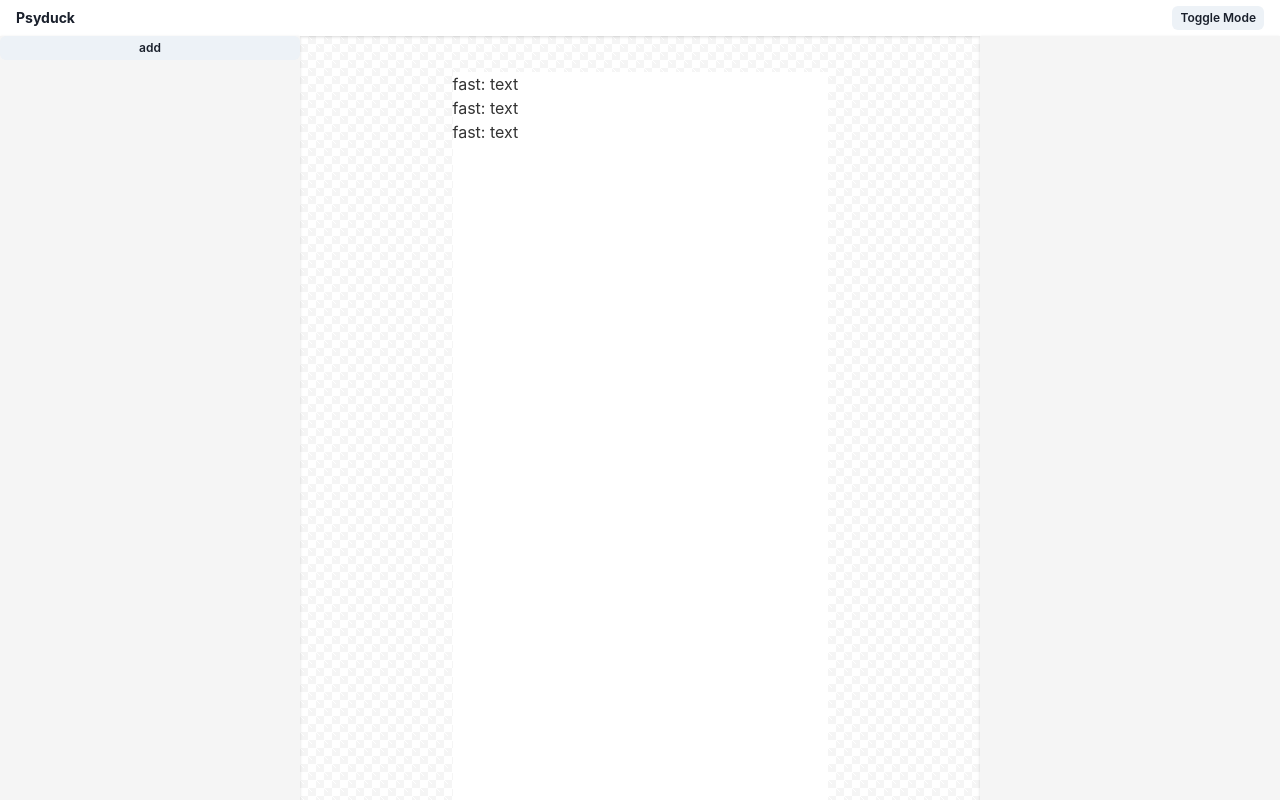
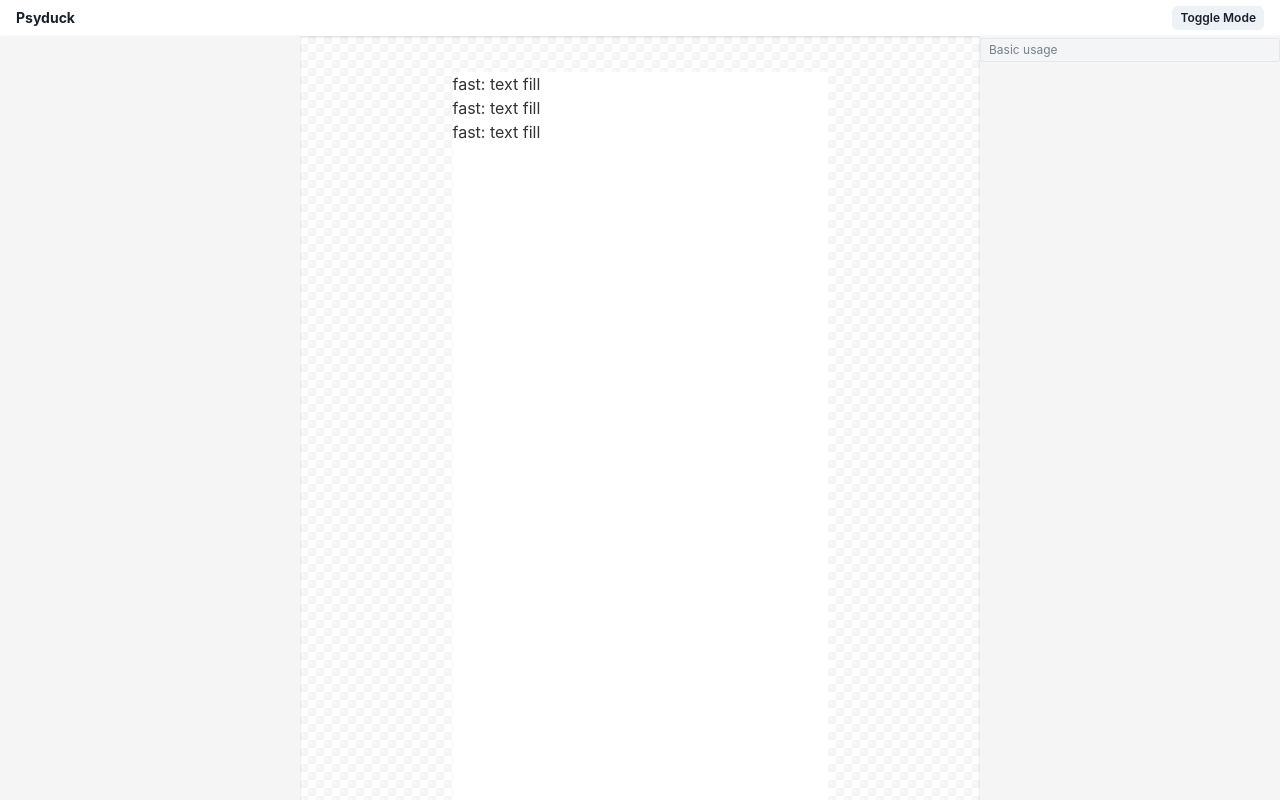
Before and after one commit to PEDx/psyduck, a React (Vite) app: page / in a window 1280 px wide. Built offline with nearby package versions, Linux system fonts and the light colour scheme.

Commit message:
feat: 原型设计

```diff
--- a/src/core/Element/ImageElement.tsx
+++ b/src/core/Element/ImageElement.tsx
@@ -3,9 +3,16 @@ import { PsyduckElement, EPsyduckDataType } from '.'
 
 export interface IImageElementProps {
   text?: string
+  modal?: 'fill' | 'contain' | 'cover'
+  bgColor?: string
+  url?: string
 }
-export const Image: FC<IImageElementProps> = ({ text }) => {
-  return <div style={{ color: '#333' }}>fast: {text}</div>
+export const Image: FC<IImageElementProps> = ({ text, modal }) => {
+  return (
+    <div style={{ color: '#333' }}>
+      fast: {text} {modal}
+    </div>
+  )
 }
 
 export const ImageElement: PsyduckElement<IImageElementProps> = {
@@ -15,5 +22,17 @@ export const ImageElement: PsyduckElement<IImageElementProps> = {
       value: 'text',
       type: EPsyduckDataType.InputString,
     },
+    modal: {
+      value: 'fill',
+      type: EPsyduckDataType.Select,
+    },
+    url: {
+      value: '',
+      type: EPsyduckDataType.Media,
+    },
+    bgColor: {
+      value: '',
+      type: EPsyduckDataType.Color,
+    },
   },
 }
--- a/src/core/Renderer/index.ts
+++ b/src/core/Renderer/index.ts
@@ -1,4 +1,5 @@
 import { getRandomStr } from '@/utils'
+import { reactive } from '@vue/reactivity'
 import { PsyduckElement } from '../Element'
 
 export class PsyduckNode<K> {
@@ -11,12 +12,19 @@ export class PsyduckNode<K> {
   readonly element: PsyduckElement<K>
   constructor(element: PsyduckElement<K>) {
     this.id = getRandomStr(8)
+
+    const data: Record<string, unknown> = {}
+
     Object.keys(element.data).forEach((key) => {
-      this.data[key] = element.data[key as keyof typeof element.data]?.value
+      data[key] = element.data[key as keyof typeof element.data]?.value
     })
+
+    this.data = reactive(data)
+
     this.name = element.view.name
     this.element = element
   }
+  destory() {}
 }
 
 export class PsyduckRenderer {
--- /dev/null
+++ b/src/editor/RightPanel/index.tsx
@@ -0,0 +1,29 @@
+import { useRef, useState, useEffect, useMemo, FC } from 'react'
+import { Input } from '@chakra-ui/react'
+import { useUpdate } from '@/hooks/useUpdate'
+import { event } from '../event'
+
+
+export const RightPanel: FC = () => {
+  const update = useUpdate()
+  const [data, setData] = useState<Record<string, unknown>>({})
+  useEffect(() => {
+    event.on('select-node', (node) => {
+      setData(node.data)
+    })
+    return () => event.clear('select-node')
+  }, [])
+
+  return (
+    <div>
+      <Input
+        placeholder='Basic usage'
+        value={data.text as string || ''}
+        onChange={(e) => {
+          data.text = e.target.value
+          update()
+        }}
+      />
+    </div>
+  )
+}
--- a/src/editor/Viewport/index.tsx
+++ b/src/editor/Viewport/index.tsx
@@ -4,25 +4,39 @@ import { ImageElement } from '@/core/Element/ImageElement'
 import { PsyduckNode } from '@/core/Renderer'
 import { event } from '@/editor/event'
 import { PsyduckElement } from '@/core/Element'
+import { effect, stop } from '@vue/reactivity'
+import { useUpdate } from '@/hooks/useUpdate'
 
-const EditComponent = function <T>({
+const readValue = (obj: Record<string, unknown>) =>
+  Object.values(obj).forEach((v) => v)
+
+const EditBlock = function <T>({
   element,
 }: {
   element: PsyduckElement<T | {}>
 }) {
   const nodeRef = useRef<HTMLDivElement | null>(null)
+  const update = useUpdate()
   const noWrap = false
   const [node] = useState<PsyduckNode<T | {}>>(new PsyduckNode(element))
 
   useEffect(() => {
-    // console.log(node)
-    // console.log(nodeRef.current!.firstChild)
+    const runner = effect(() => {
+      readValue(node.data)
+      update()
+    })
+    return () => {
+      stop(runner)
+    }
   }, [])
 
-  const handleClick = useCallback((e: MouseEvent) => {
-    // 展示控制
-    event.emit('select-node', node as PsyduckNode<unknown>)
-  }, [])
+  const handleClick = useCallback(
+    (e: MouseEvent) => {
+      // 展示控制
+      event.emit('select-node', node as PsyduckNode<unknown>)
+    },
+    [node],
+  )
 
   const ElementView = node.element.view
 
@@ -45,9 +59,9 @@ const EditComponent = function <T>({
 export const Viewport: FC = () => {
   return (
     <Box h={812} w={375} bg={'#fff'} m='0 auto'>
-      <EditComponent element={ImageElement} />
-      <EditComponent element={ImageElement} />
-      <EditComponent element={ImageElement} />
+      <EditBlock element={ImageElement} />
+      <EditBlock element={ImageElement} />
+      <EditBlock element={ImageElement} />
     </Box>
   )
 }
--- a/src/editor/index.tsx
+++ b/src/editor/index.tsx
@@ -1,4 +1,4 @@
-import { FC, useEffect, useState } from 'react'
+import { FC } from 'react'
 import {
   Box,
   Flex,
@@ -7,32 +7,11 @@ import {
   useColorMode,
   Card,
 } from '@chakra-ui/react'
-import { reactive, effect } from '@vue/reactivity'
-import { event } from './event'
 import { Viewport } from './Viewport'
-
-export const state = reactive({
-  count: 0,
-})
-
-effect(() => {
-  console.log('plusOne changed: ', state.count)
-})
-
-const add = () => (state.count += 1)
+import { RightPanel } from './RightPanel'
 
 export const Editor: FC = () => {
   const { toggleColorMode } = useColorMode()
-
-  const [control, setControl] = useState()
-
-  useEffect(() => {
-    event.on('select-node', (data) => {
-      console.log(data.element)
-    })
-
-    return () => event.clear('select-node')
-  }, [])
   return (
     <Flex flexDirection={'column'} h={'100%'}>
       <Card borderRadius={0}>
@@ -59,9 +38,7 @@ export const Editor: FC = () => {
           h={'100%'}
           bg={'var(--editor-gird-color)'}
           borderRadius={0}
-        >
-          <Button onClick={() => add()}>add</Button>
-        </Card>
+        ></Card>
         <Box
           flex={'1'}
           h={'100%'}
@@ -80,7 +57,9 @@ export const Editor: FC = () => {
           h={'100%'}
           bg={'var(--editor-gird-color)'}
           borderRadius={0}
-        ></Card>
+        >
+          <RightPanel />
+        </Card>
       </Flex>
     </Flex>
   )
--- /dev/null
+++ b/src/hooks/useUpdate.ts
@@ -0,0 +1,7 @@
+import { useCallback, useState } from 'react';
+
+export const useUpdate = () => {
+  const [, setState] = useState({});
+
+  return useCallback(() => setState({}), []);
+};
--- a/src/main.tsx
+++ b/src/main.tsx
@@ -7,7 +7,7 @@ import './style/index.css'
 const customTheme = extendTheme(
   withDefaultSize({
     size: 'xs',
-    components: ['Button', 'Badge', 'Heading'],
+    components: ['Button', 'Badge', 'Heading', 'Input'],
   }),
 )
 
```
Also changed, not shown: src/hooks/useDidMount.ts (added, +10 -0 lines).
